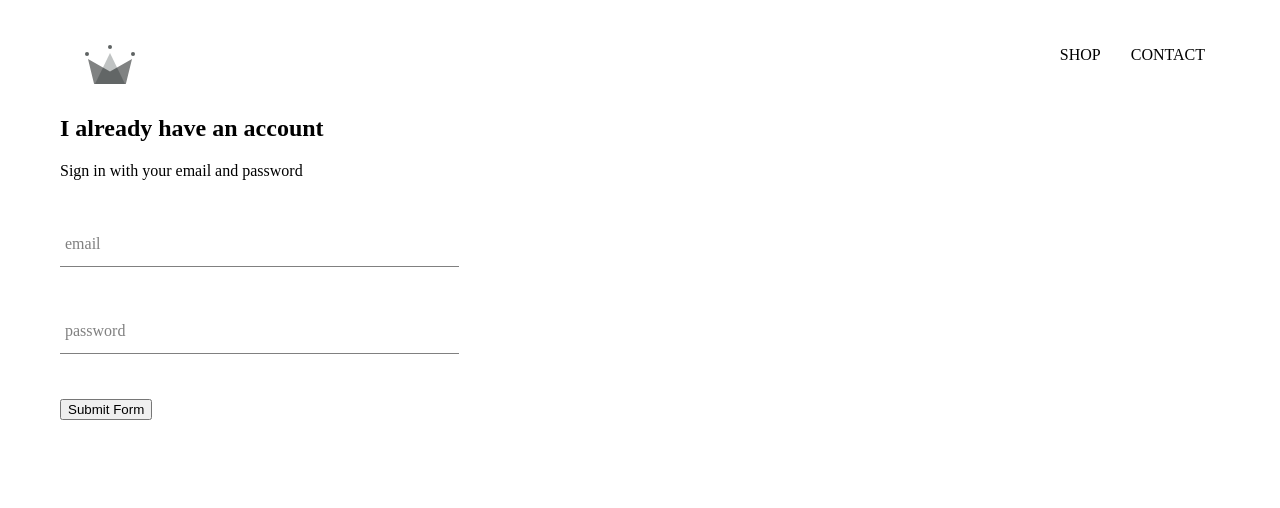
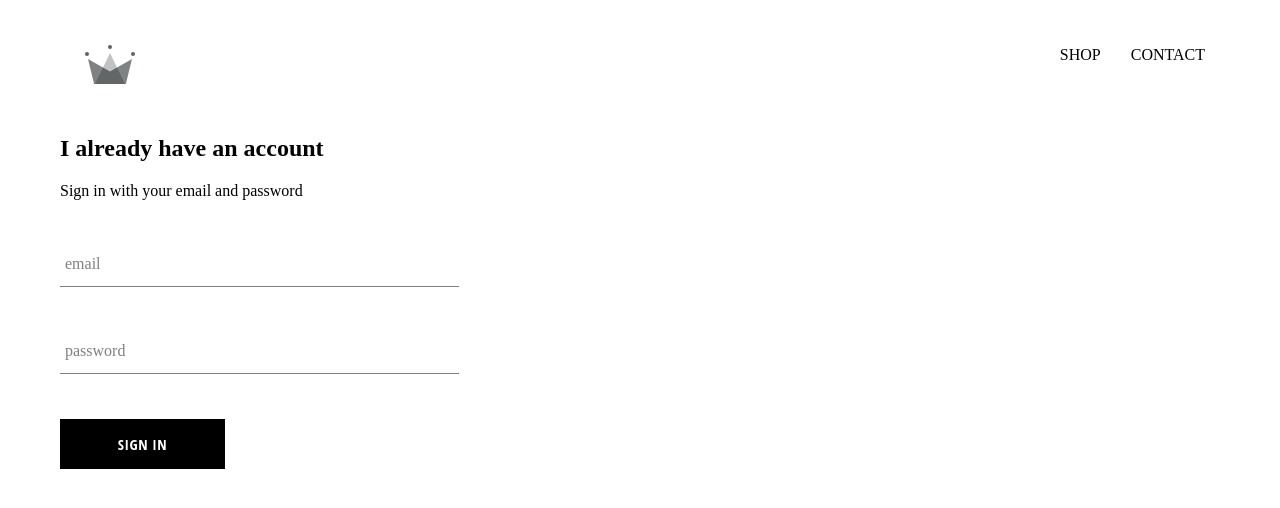
Before and after one commit to Trejon/E-Commerce-App, a React (Create React App) app: page /signin in a window 1280 px wide. Shown: the top 508 px of the page. Built offline with nearby package versions, Linux system fonts and the light colour scheme; the HTML template or start-up script is replaced by a standard one.

Commit message:
added custom button to sign in component

```diff
--- /dev/null
+++ b/src/components/custom-button/custom-button.component.jsx
@@ -0,0 +1,13 @@
+import React from 'react';
+
+import './custom-button.styles.scss'
+
+const CustomButton = ({ children, ...otherProps }) => {
+  return (
+    <button className="custom-button" {...otherProps}>
+      {children}
+    </button>
+  );
+}
+
+export default CustomButton;
--- /dev/null
+++ b/src/components/custom-button/custom-button.styles.scss
@@ -0,0 +1,22 @@
+.custom-button {
+  min-width: 165px;
+  width: auto;
+  height: 50px;
+  letter-spacing: 0.5px;
+  line-height: 50px;
+  padding: 0 35px 0 35px;
+  font-size: 15px;
+  background-color: black;
+  color: white;
+  text-transform: uppercase;
+  font-family: 'Open Sans Condensed';
+  font-weight: bolder;
+  border: none;
+  cursor: pointer;
+
+  &:hover {
+    background-color: white;
+    color: black;
+    border: 1px solid black;
+  }
+}
--- a/src/components/sign-in/sign-in.component.jsx
+++ b/src/components/sign-in/sign-in.component.jsx
@@ -1,6 +1,7 @@
 import React, { Component } from "react";
 
 import FormInput from "../form-input/form-input.component";
+import CustomButton from '../custom-button/custom-button.component';
 
 import "./sign-in.styles.scss";
 
@@ -50,7 +51,7 @@
             required
           />
 
-          <input type="submit" value="Submit Form" />
+          <CustomButton type="submit">Sign In</CustomButton>
         </form>
       </div>
     );
--- a/src/components/sign-in/sign-in.styles.scss
+++ b/src/components/sign-in/sign-in.styles.scss
@@ -1,3 +1,9 @@
 .sign-in {
   width: 30vw;
+  display: flex;
+  flex-direction: column;
+
+  .title {
+    margin: 10px 0;
+  }
 }
```
